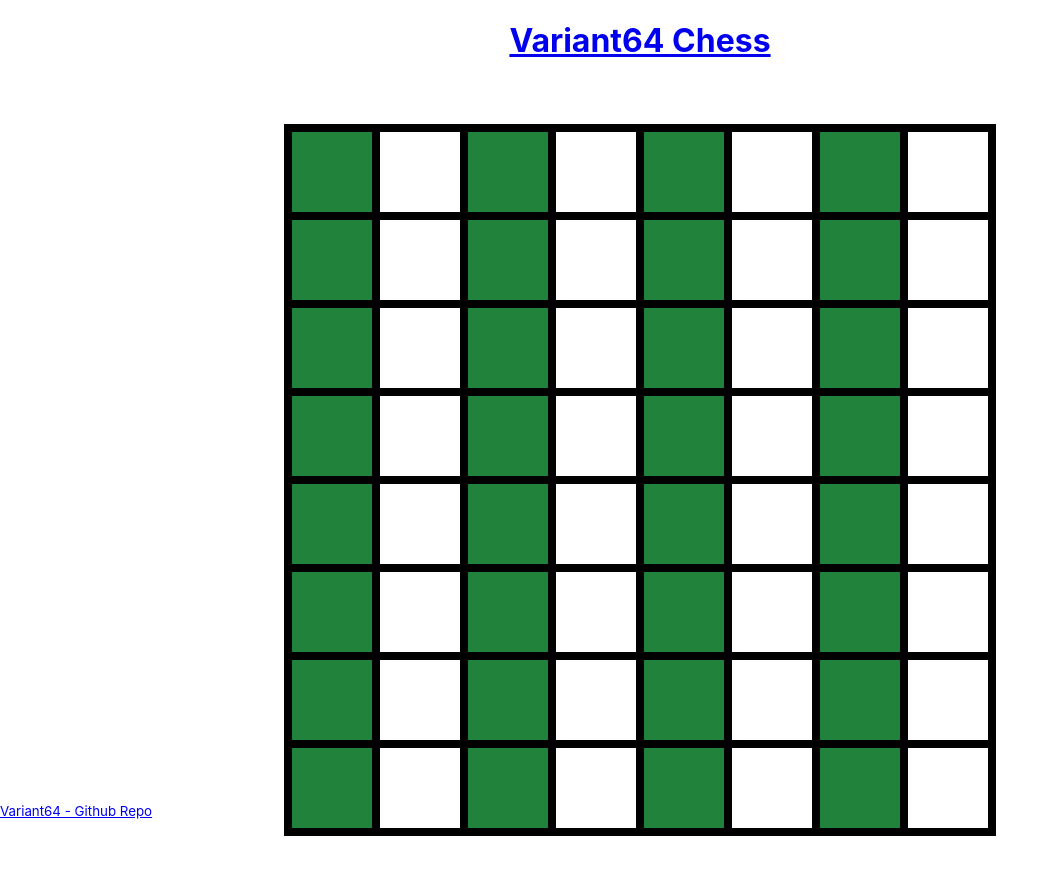
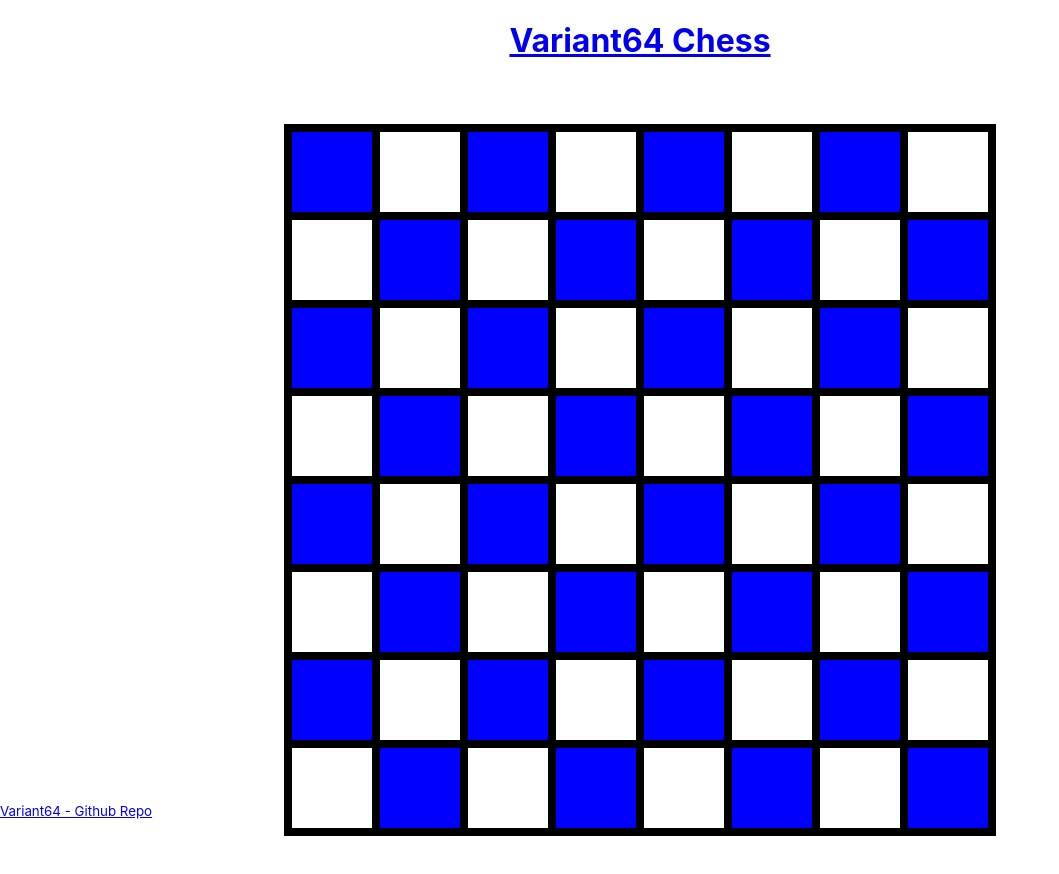
Before and after one commit to fortyoneeight/variant64, a React (Create React App) app in the folder client/: page /chess in a window 1280 px wide. Shown: the top 874 px of the page, without its empty margins (0-1059 px from the left). Built offline with nearby package versions, Linux system fonts and the light colour scheme.

Commit message:
Minor Gameboard Update

```diff
--- a/client/src/components/gameboard.tsx
+++ b/client/src/components/gameboard.tsx
@@ -2,21 +2,21 @@ import React from "react";
 
 export default function Gameboard(snapshot: any) {
 
-
-    console.log("potato rotato :) we have le mcgriddle")
-
     console.log(snapshot);
 
-    const cells = snapshot.board.size.length * snapshot.board.size.width;
+    const numCells = snapshot.board.size.length * snapshot.board.size.width;
 
     return <div className='gameboard-grid' style={{
             gridTemplateRows: `repeat(${snapshot.board.size.length}, 10vh)`,
             gridTemplateColumns: `repeat(${snapshot.board.size.width}, 10vh)`
         }}>
-            {[...Array(cells)].map((cell: any, i: any) => {
-                return <div key={i} className='grid-cell' style={{backgroundColor: i % 2 == 1 ? 'white' : '#21823b'}}>
-                    <p style={{fontSize:'4rem'}}></p>
-                </div>
+            {[...Array(snapshot.board.size.length)].map((row: any, i: any) => {
+                return [...Array(snapshot.board.size.width)].map((cell: any, j: any) =>{
+                    const color = i % 2 + j % 2 == 1 ? 'white' : 'blue'
+                    return <div key={i} className='grid-cell' style={{backgroundColor: color}}>
+
+                    </div>
+                })
             })}
     </div>
 }
```
